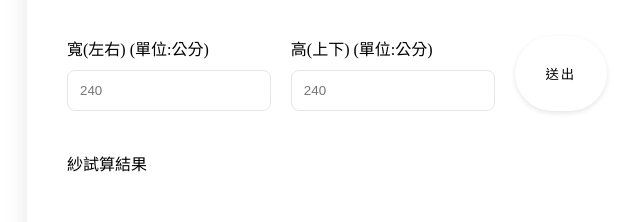
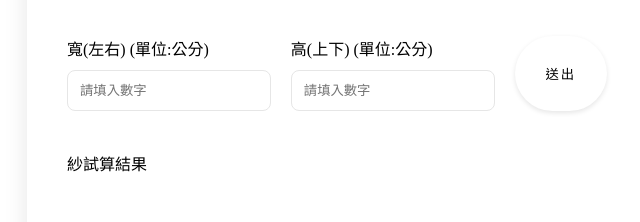
Before and after one commit to zhengannyu/mam-calc, a plain HTML site: page index.html in a window 1280 px wide. Shown: the part 360-582 px from the top of the page, 303-943 px from the left. Drawn offline with Linux system fonts and the light colour scheme.

Commit message:
Update index.html

```diff
--- a/index.html
+++ b/index.html
@@ -18,11 +18,11 @@
         <div class="form-row">
           <div class="input-string">
             <label class="input-label">寬(左右) (單位:公分)</label>
-            <input type="number" placeholder="240" class="input" id="width">
+            <input type="number" placeholder="請填入數字" class="input" id="width">
           </div>
           <div class="input-string">
             <label class="input-label">高(上下) (單位:公分)</label>
-            <input type="number" placeholder="240" class="input" id="height">
+            <input type="number" placeholder="請填入數字" class="input" id="height">
           </div>
           <button type="submit" id="submit">送出</button>
         </div>
```
